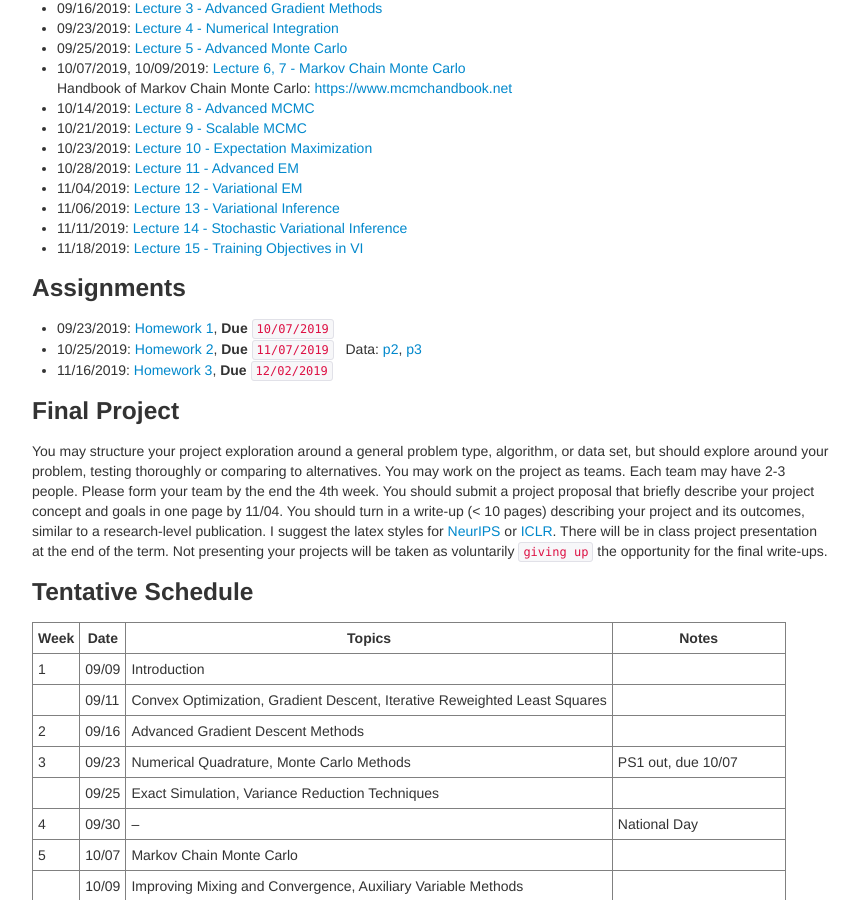
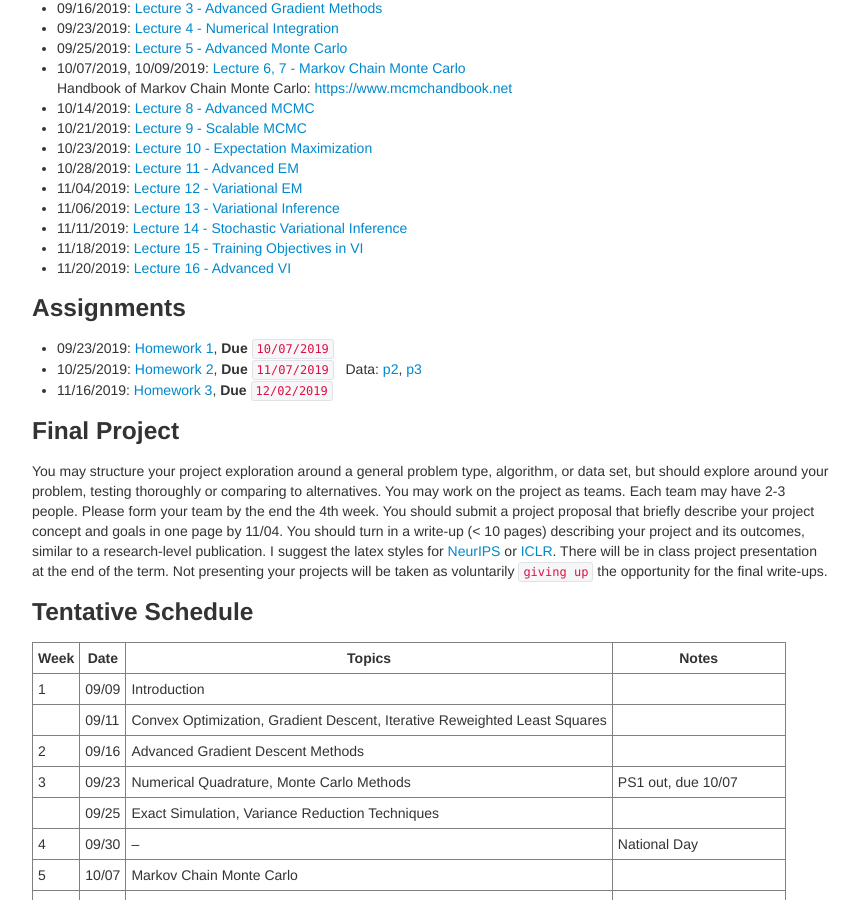
Before and after one commit to zcrabbit/zcrabbit.github.io, a Jekyll site: the page built from courses/mcs-f19.md, in a window 1280 px wide and 900 px high, scrolled down 1225 px. Shown: the whole window, without its empty margins (208-1068 px from the left). Built offline with Jekyll 4.4.1, drawn with Linux system fonts in a browser that asks for light colours.

Commit message:
lecture 16 out

```diff
--- a/courses/mcs-f19.md
+++ b/courses/mcs-f19.md
@@ -53,6 +53,7 @@ We will use python during the course. A good Python tutorial is available at <ht
 - 11/06/2019: [Lecture 13 - Variational Inference]({{sites.baseurl}}/static/slides/mcs_fall19/lec13.pdf)
 - 11/11/2019: [Lecture 14 - Stochastic Variational Inference]({{sites.baseurl}}/static/slides/mcs_fall19/lec14.pdf)
 - 11/18/2019: [Lecture 15 - Training Objectives in VI]({{sites.baseurl}}/static/slides/mcs_fall19/lec15.pdf)
+- 11/20/2019: [Lecture 16 - Advanced VI]({{sites.baseurl}}/static/slides/mcs_fall19/lec16.pdf)
 
 
 ### Assignments
```
Also changed, not shown: 1 other file.
